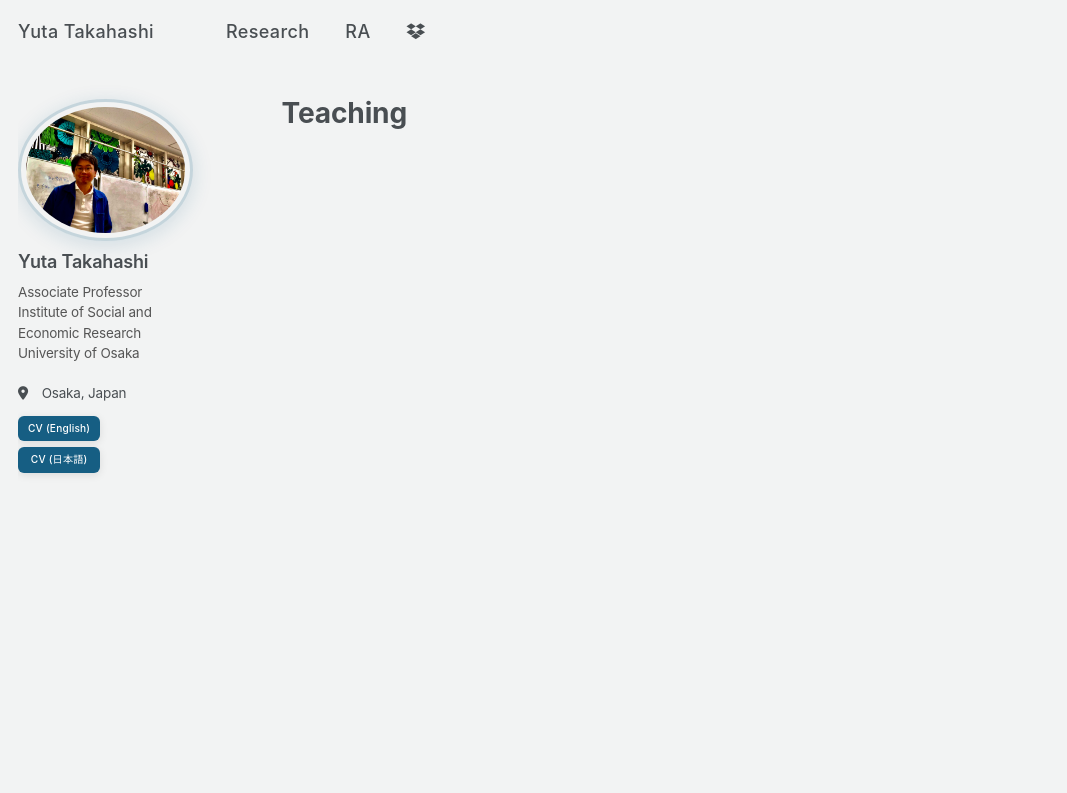
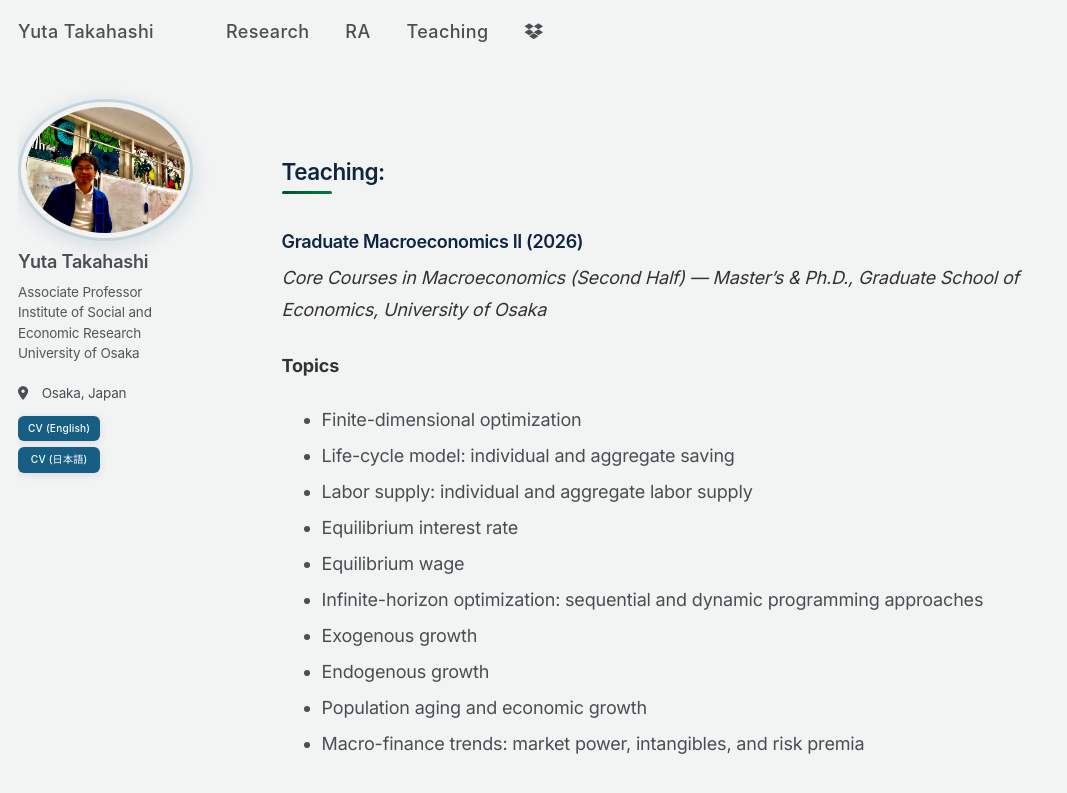
Before and after one commit to yuta-takahashi-1211/yuta-takahashi-1211.github.io, a Jekyll site: the page built from _pages/teaching.md, in a window 1280 px wide and 937 px high. Shown: the top 793 px of the window, without its empty margins (0-1067 px from the left). Built offline with Jekyll 4.4.1, drawn with Linux system fonts in a browser that asks for light colours.

Commit message:
Add Teaching page for 2026 Graduate Macroeconomics II
Replace the template teaching archive with a page listing the topics
of the 2026 course, and add Teaching to the top navigation.

Co-Authored-By: Claude Opus 5.5 <noreply@anthropic.com>
Claude-Session: https://claude.ai/code/session_0144UKTa7neVrEtA4TMc4Zcc

```diff
--- a/_data/navigation.yml
+++ b/_data/navigation.yml
@@ -3,6 +3,8 @@ main:
     url: /research/
   - title: "RA"
     url: /ra/
+  - title: "Teaching"
+    url: /teaching/
   - title: '<i class="fab fa-dropbox"></i>'
     url: "https://www.dropbox.com/scl/fo/w76pzes5icj8c0p4y4d01/APpSFfJGyi0qpAcqd9xcp9c?rlkey=lq8jjdf2e1fwotknplofjw0zn&dl=0"
 
--- /dev/null
+++ b/_pages/teaching.md
@@ -0,0 +1,22 @@
+---
+layout: single
+title: ""
+permalink: /teaching/
+author_profile: true
+---
+## Teaching:
+
+### Graduate Macroeconomics II (2026)
+*Core Courses in Macroeconomics (Second Half) — Master's & Ph.D., Graduate School of Economics, University of Osaka*
+
+**Topics**
+- Finite-dimensional optimization
+- Life-cycle model: individual and aggregate saving
+- Labor supply: individual and aggregate labor supply
+- Equilibrium interest rate
+- Equilibrium wage
+- Infinite-horizon optimization: sequential and dynamic programming approaches
+- Exogenous growth
+- Endogenous growth
+- Population aging and economic growth
+- Macro-finance trends: market power, intangibles, and risk premia
```
Also changed, not shown: _pages/teaching.html (deleted, +0 -12 lines).
